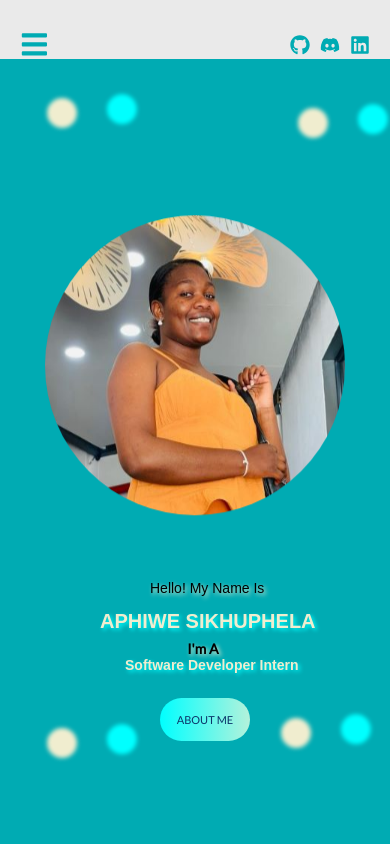
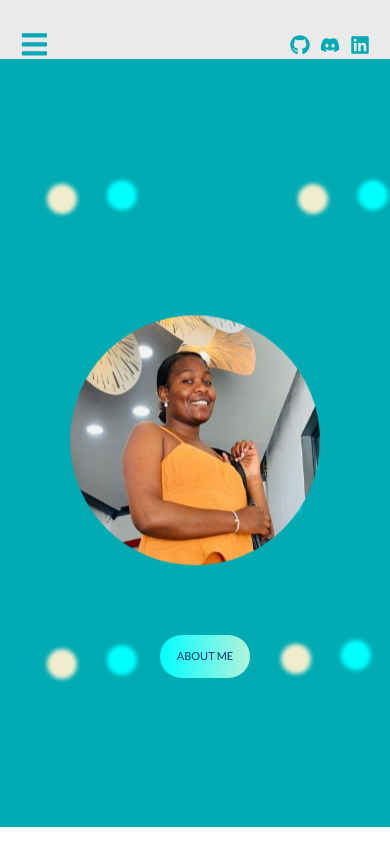
Before and after one commit to Sikhuphela/Port, a React (Create React App) app: page / in a window 390 px wide. Built offline with nearby package versions, Linux system fonts and the light colour scheme.

Commit message:
updated media queries

```diff
--- a/src/Pages/About.css
+++ b/src/Pages/About.css
@@ -170,7 +170,7 @@
 
 
   .card-title {
-    color: #262626;
+    color: #c53a3a;
     font-size: 1.5em;
     line-height: normal;
     font-weight: 700;
@@ -390,7 +390,7 @@
     .about {
       display: flex;
       flex-direction: column;
-      height: 140vh;
+      height: 175vh;
 
     }
     .tab-container{
@@ -411,7 +411,7 @@
      .about .btn{
     margin-left: -620px;
     width: 100px;
-    margin-top:-450px ;
+    margin-top:-400px ;
     font-size: 12px;
     }
     .tab-links {
--- a/src/Pages/Projects.css
+++ b/src/Pages/Projects.css
@@ -43,7 +43,7 @@
   left: 195px;
   width: 350px;
   height: 230px;
-  background: linear-gradient(rgb(193, 252, 252),#8f8f8b);
+  background:  linear-gradient(#F0EDCF,cyan,#F0EDCF,#F0EDCF);
   border-radius: 15px;
   opacity: 0;
   transition: opacity 0.5s;
@@ -60,7 +60,7 @@
 }
 
 .layer p {
-  color: #000000;
+  color: #3C4048;
   font-family: Arial, Helvetica, sans-serif;
   font-size: 15px;
   font-weight: 400;
@@ -124,7 +124,7 @@
   width: 350px;
   height: 230px;
   padding: 20px;
-  background: linear-gradient(rgb(193, 252, 252),#8f8f8b);
+  background:  linear-gradient(#F0EDCF,cyan,#F0EDCF,#F0EDCF);
   border-radius: 15px;
   opacity: 0;
   transition: opacity 0.5s;
@@ -141,7 +141,7 @@
 
 /* Update position and styles for the paragraph text */
 .layer-1 p {
-  color: #000000;
+  color: #3C4048;
   font-family: Arial, Helvetica, sans-serif;
   font-size: 15px;
   font-weight: 400;
@@ -198,7 +198,7 @@
   left: 195px;
   width: 350px;
   height: 220px;
-  background: linear-gradient(rgb(193, 252, 252),#8f8f8b);
+  background: linear-gradient(#F0EDCF,cyan,#F0EDCF,#F0EDCF);
   border-radius: 15px;
   opacity: 0;
   transition: opacity 0.5s;
@@ -215,7 +215,7 @@
 }
 
 .layer-2 p {
-  color: #000000;
+  color: #3C4048;
   font-family: Arial, Helvetica, sans-serif;
   font-size: 15px;
   font-weight: 400;
@@ -280,7 +280,7 @@
   left: 150px;
   width: 350px;
   height: 220px;
-  background: linear-gradient(rgb(193, 252, 252),#8f8f8b);
+  background: linear-gradient(#F0EDCF,cyan,#F0EDCF,#F0EDCF);
   border-radius: 15px;
   display: flex;
   flex-direction: column;
@@ -295,7 +295,7 @@
 }
 
 .layer-3 p {
-  color: #000000;
+  color: #3C4048;
   font-family: Arial, Helvetica, sans-serif;
   font-size: 15px;
   font-weight: 400;
--- a/src/Pages/Skills.css
+++ b/src/Pages/Skills.css
@@ -653,10 +653,6 @@
 }
  @media only screen and (max-width: 480px) {
 
-  .containers {
-
-  }
-
 .container1 {
  margin-left: -10px;
  font-size: 10px;
@@ -680,7 +676,6 @@
 
   }
   .skill-container{
-    margin-top: 50px;
     margin-left:-500px;
   }
 
--- a/src/Pages/style.css
+++ b/src/Pages/style.css
@@ -44,6 +44,7 @@
   text-align: right;
   font-size: 20px;
   left: 590px;
+  color: #3C4048;
   position: absolute;
   top: 600px;
   font-family: Arial, sans-serif;
@@ -68,7 +69,7 @@
 }
 .me{
   margin-right: 120px;
-  color:#000000;
+  color:#3C4048;
   text-shadow: 2px 2px 4px #F0EDCF;
 }
 
@@ -500,54 +501,92 @@
 }
 
 
-@media screen and (max-width: 768px) {
+@media screen and (max-width: 788px) {
   h3 {
-    font-size: 25px;
-    left: 250px;
-    top: 80px;
+    font-size: 40px; /* Adjusted font size */
+    left: 300px; /* Adjusted position */
+    top: 100px; /* Adjusted position */
   }
 
   h2 {
-    font-size: 18px;
-    left: 160px;
-    top: 480px;
+    font-size: 30px; /* Adjusted font size */
+    left: 150px; /* Adjusted position */
+    top: 500px; /* Adjusted position */
   }
 
   .home h4 {
-    font-size: 14px;
-    left: 175px;
-    top: 510px;
+    font-size: 18px; /* Adjusted font size */
+    left: 175px; /* Adjusted position */
+    top: 530px; /* Adjusted position */
   }
 
   .home p {
-    font-size: 14px;
-    left:200px;
-    top: 440px;
+    font-size: 18px; /* Adjusted font size */
+    left: 200px; /* Adjusted position */
+    top: 460px; /* Adjusted position */
+  }
+
+  .me {
+    margin-right: 120px; /* Adjusted margin */
   }
 
   .image {
-    bottom: 250px;
-    /* left: calc(50% - 30px); */
-    margin-left: -40px;
-    width: 140px;
-    height: 300px;
+    bottom: 300px; /* Adjusted position */
+    left: calc(50% - 5px); /* Adjusted position */
+    width: 300px; /* Adjusted size */
+    height: 300px; /* Adjusted size */
     border-radius: 50%;
+    margin-left: -150px; /* Adjusted margin */
+  }
+
+  .card-1 {
+    margin-top: -350px; /* Adjusted margin */
   }
 
   button {
-    width: 80px;
-    font-size: 12px;
-    top: 200px;
-    left: calc(50% - (-20px));
+    width: 100px; /* Adjusted width */
+    font-size: 14px; /* Adjusted font size */
+    top: 120px; /* Adjusted position */
+    left: calc(50% - 50px); /* Adjusted position */
+  }
+
+  .spinner {
+    width: 50px; /* Adjusted size */
+    height: 50px; /* Adjusted size */
+    left: 60%; /* Adjusted position */
+    top: -150px; /* Adjusted position */
+    transform: translateX(-50%);
+  }
+
+  .spinner-1 {
+    width: 50px; /* Adjusted size */
+    height: 50px; /* Adjusted size */
+    left: 30%; /* Adjusted position */
+    top: 300px; /* Adjusted position */
+    transform: translateX(-50%);
+  }
+
+  .spinner-2 {
+    width: 50px; /* Adjusted size */
+    height: 50px; /* Adjusted size */
+    left: -30%; /* Adjusted position */
+    top: -300px; /* Adjusted position */
+    transform: translateX(-50%);
+  }
+
+  .spinner-3 {
+    width: 40px; /* Adjusted size */
+    height: 40px; /* Adjusted size */
+    left: -30%; /* Adjusted position */
+    top: 220px; /* Adjusted position */
+    transform: translateX(-50%);
+  }
+
+  .homes {
+    margin-left: 300px; /* Adjusted margin */
   }
 }
-.spinner {
-  width: 60px;
-  height: 60px;
-  left: 50%;
-  top: -50px;
-  transform: translateX(-50%);
-}
+
 @media screen and (max-width: 480px) {
   h3 {
     font-size: 30px;
@@ -556,24 +595,24 @@
   }
   .home {
 
-    height: 93vh;
+    height: 91vh;
   }
   h2 {
     font-size: 20px;
     left: 100px;
-    top: 610px;
+    top: 450px;
   }
 
   .home h4 {
     font-size: 14px;
     left: 125px;
-    top: 640px;
+    top: 480px;
   }
 
   .home p {
     font-size: 14px;
     left:150px;
-    top: 580px;
+    top: 420px;
   }
   .me{
 
@@ -582,10 +621,10 @@
   }
 
   .image {
-    bottom: 300px;
-    left: calc(50% - 30px);
-    width: 300px;
-    height: 300px;
+    bottom: 250px;
+    left: calc(50% - 5px);
+    width: 250px;
+    height:250px;
     border-radius: 50%;
     margin-left: -120px;
   }
@@ -595,7 +634,7 @@
   button {
     width: 80px;
     font-size: 11px;
-    top: 150px;
+    top: 100px;
     left: calc(50% - (30px));
 
   }
@@ -603,28 +642,28 @@
     width: 40px;
     height: 40px;
     left: 60%;
-    top: -200px;
+    top: -120px;
     transform: translateX(-50%);
   }
   .spinner-1 {
     width: 40px;
     height: 40px;
     left: 30%;
-    top: 320px;
+    top: 250px;
     transform: translateX(-50%);
   }
   .spinner-2 {
     width: 40px;
     height: 40px;
     left: -30%;
-    top: -340px;
+    top: -250px;
     transform: translateX(-50%);
   }
   .spinner-3 {
-    width: 40px;
-    height: 40px;
+    width: 30px;
+    height: 30px;
     left: -30%;
-    top:250px;
+    top:180px;
     transform: translateX(-50%);
   }
   .homes{
--- a/src/components/Navbar.css
+++ b/src/components/Navbar.css
@@ -14,6 +14,7 @@
 }
 .nav-menu{
     background-color: #EAEAEA;
+
     width: 152px;
     height: 100vh;
     display: flex;
```
